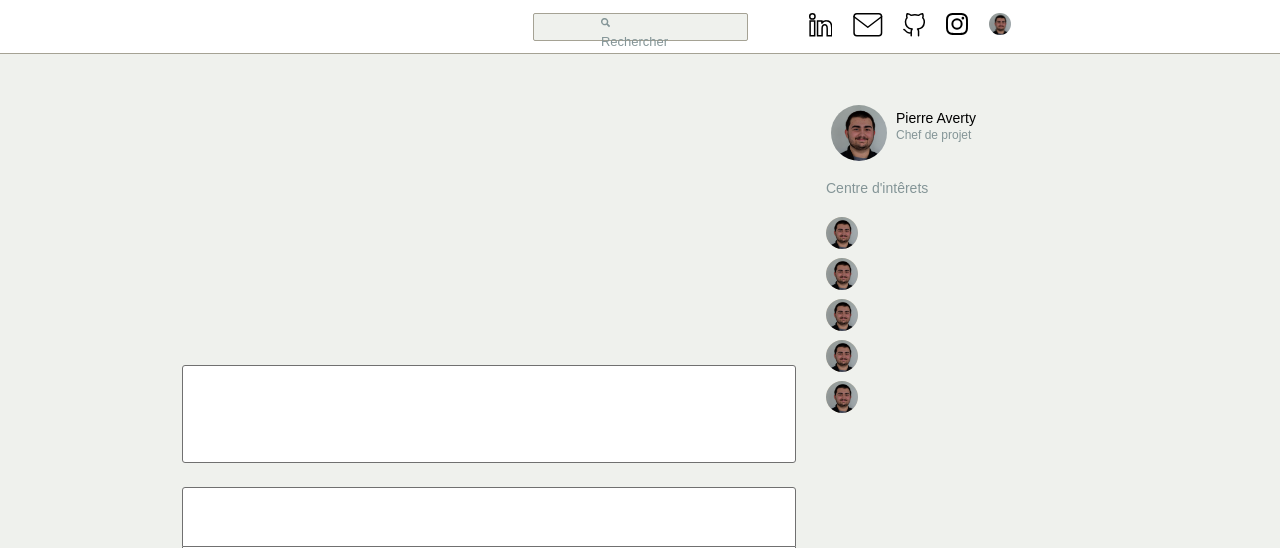
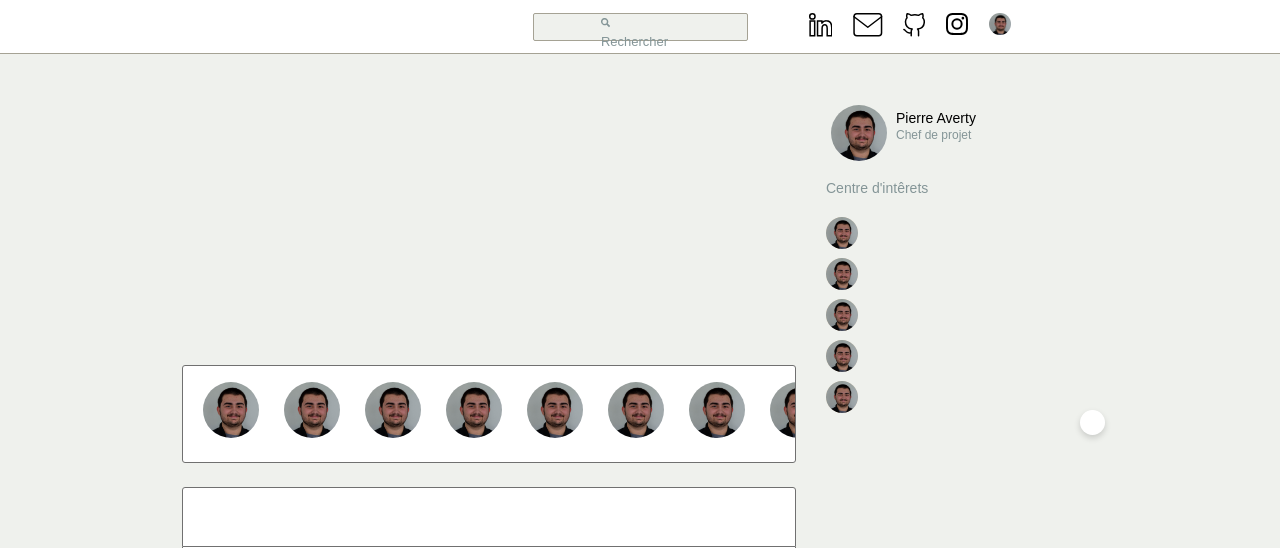
Before and after one commit to Shuitaa/cv_interactif, a PHP site: page / in a window 1280 px wide. Shown: the top 548 px of the page. Run offline with PHP 8.4, Linux system fonts and the light colour scheme; some web fonts are replaced.

Commit message:
ajout du slider

```diff
--- a/assets/app.css
+++ b/assets/app.css
@@ -36,18 +36,20 @@
     box-sizing: border-box;
 }
 
-body{
+body {
     background-color: #EFF1ED;
     margin: 0;
     font-family: 'Segoe UI Regular', sans-serif;
     position: absolute;
 }
-main{
+
+main {
     display: flex;
     width: 100vw;
     /* border: red solid; */
 }
-.header{
+
+.header {
     position: fixed;
     display: flex;
     background-color: #ffffff;
@@ -56,9 +58,11 @@ main{
     border-bottom: 1px solid #A5A294;
     justify-content: center;
     align-items: center;
+    z-index: 1000;
 
 }
-.search-bar{
+
+.search-bar {
     display: flex;
     cursor: text;
     width: 215px;
@@ -68,27 +72,32 @@ main{
     background-color: #EFF1ED;
     justify-content: center;
 }
-.search-content{
+
+.search-content {
     width: 78.25px;
     height: 14.23px;
     padding-bottom: 9px;
 }
-.search-text{
+
+.search-text {
     font-size: 13px;
     color: #849597;
 }
-.pp-container{
+
+.pp-container {
     border-radius: 50%;
     width: 22px;
     height: 22px;
 }
-.pp-container2{
+
+.pp-container2 {
     border-radius: 50%;
     width: 56px;
     height: 56px;
     margin: 5px;
 }
-.nav-icon{
+
+.nav-icon {
     position: absolute;
     display: flex;
     width: 201.9px;
@@ -96,7 +105,8 @@ main{
     left: 63.1822916667%;
     top: 13px;
 }
-.container{
+
+.container {
     display: flex;
     margin: auto;
 
@@ -106,24 +116,73 @@ main{
 }
 
 .skill-container {
+    display: flex;
+    padding-left: 20px;
     height: 98px;
     margin-bottom: 24px;
     border-radius: 3px;
+    padding-top: 16px;
+    padding-bottom: 16px;
+
+    overflow-X: hidden;
 }
 
-.experience-container{
+.skill-pp {
+    display: block;
+    height: 56px;
+    width: 56px;
+    margin-right: 25px;
+
+    border-radius: 50%;
+}
+
+.skill-content {
+    position: relative;
+}
+.button-next {
+    box-shadow: 0px 3px 6px rgba(0, 0, 0, 0.16);
+    position: absolute;
+    width: 25px;
+    height: 25px;
+    border-radius: 50%;
+    background-color: white;
+    top: 410px;
+    left: 1080px;
+    z-index: 100;
+    cursor: pointer;
+}
+.button-previous {
+    box-shadow: 0px 3px 6px rgba(0, 0, 0, 0.16);
+    display: none;
+    position: absolute;
+    width: 25px;
+    height: 25px;
+    border-radius: 50%;
+    background-color: white;
+    top: 410px;
+    left: 520px;
+    z-index: 100;
+    cursor: pointer;
+}
+
+.experience-container {
     padding-bottom: 80px;
 }
-.experience-header{
+
+.experience-header {
     height: 60px;
-    border-radius: 3px 3px 0 0 ;
+    border-radius: 3px 3px 0 0;
 }
 
 .experience-footer {
     height: 180px;
     border-radius: 0 0 3px 3px;
 }
-.skill-container,.experience-header,.experience-img,.experience-footer{
+
+.skill-container,
+.experience-header,
+.experience-img,
+.experience-footer {
     border: 1px solid #707070;
     width: 614px;
     background-color: white;
@@ -131,9 +190,10 @@ main{
 
 .experience-img {
     height: 600px;
-    border-bottom:0px;
+    border-bottom: 0px;
     border-top: 0px;
 }
+
 .section-container {
     position: -webkit-sticky;
     position: sticky;
@@ -144,33 +204,40 @@ main{
 
     /* border: solid yellow; */
 }
-a,a:visited{
+
+a,
+a:visited {
     text-decoration: none;
 }
-.name{
+
+.name {
     color: black;
     font-size: 14px;
     display: block;
     font-family: 'Segoe UI Regular Bold', sans-serif;
     margin-bottom: 2px;
 }
-.job{
+
+.job {
     display: block;
     margin: 0;
     font-size: 12px;
     color: #849597;
     font-weight: normal;
 }
-h2{
+
+h2 {
     color: #849597;
     font-weight: normal;
-    /* display: block; */
+    flex-direction: row;
 }
-.name-job-container{
+
+.name-job-container {
     position: relative;
     top: -60px;
     left: 70px;
 }
+
 .interest-title {
     padding: 0px;
     font-size: 14px;
@@ -180,17 +247,18 @@ h2{
     margin-bottom: 21px;
     top: -43px;
 }
-.interest-pp{
+
+.interest-pp {
     background-color: blanchedalmond;
     border-radius: 50%;
     width: 32px;
     margin-bottom: 5px;
     height: 32px;
 }
+
 .interest-container {
     position: relative;
     top: -43px;
     display: flex;
     flex-direction: column;
-
 }
--- a/assets/app.js
+++ b/assets/app.js
@@ -1,5 +1,14 @@
 "use strict";
 
 $(function(){
-    console.log("ya r ici")
+    $(".button-next").on("click",function(){
+        $(".button-previous").show();
+        $(".skill-content").css({"transform":"translateX(-240px)","transition":"transform 0.6s ease"});
+        $(".button-next").hide();
+    });
+    $(".button-previous").on("click",function(){
+        $(".button-next").show();
+        $(".skill-content").css({"transform":"translateX(0px)","transition":"transform 0.6s ease"})
+        $(".button-previous").hide();
+    });
 });
--- a/index.html
+++ b/index.html
@@ -62,8 +62,9 @@
                         <h2 class="job">Chef de projet</h2>
                     </div>
                 </header>
-
-                        <h2 class="interest-title">Centre d'intêrets</h2>
+                        <div>
+                            <h2 class="interest-title">Centre d'intêrets</h2>
+                        </div>
                         <div class="interest-container">
                             <div><img src="/img/pp2.jpg" alt="" class="interest-pp"></div>
                             <div><img src="/img/pp2.jpg" alt="" class="interest-pp"></div>
@@ -75,7 +76,64 @@
 
             </section>
 
-            <div class="skill-container"></div>
+            <div class="skill-container">
+
+
+                <div class="button-next"></div>
+                <div class="button-previous"></div>
+
+
+                <div>
+                    <div class="skill-content">
+                        <img src="/img/pp2.jpg" alt="" class="skill-pp">
+                    </div>
+                </div>
+                <div>
+                    <div class="skill-content">
+                        <img src="/img/pp2.jpg" alt="" class="skill-pp">
+                    </div>
+                </div>
+                <div>
+                    <div class="skill-content">
+                        <img src="/img/pp2.jpg" alt="" class="skill-pp">
+                    </div>
+                </div>
+                <div>
+                    <div class="skill-content">
+                        <img src="/img/pp2.jpg" alt="" class="skill-pp">
+                    </div>
+                </div>
+                <div>
+                    <div class="skill-content">
+                        <img src="/img/pp2.jpg" alt="" class="skill-pp">
+                    </div class="skill-content">
+                </div>
+                <div>
+                    <div class="skill-content">
+                        <img src="/img/pp2.jpg" alt="" class="skill-pp">
+                    </div>
+                </div>
+                <div>
+                    <div class="skill-content">
+                        <img src="/img/pp2.jpg" alt="" class="skill-pp">
+                    </div>
+                </div>
+                <div>
+                    <div class="skill-content">
+                        <img src="/img/pp2.jpg" alt="" class="skill-pp">
+                    </div>
+                </div>
+                <div>
+                    <div class="skill-content">
+                        <img src="/img/pp2.jpg" alt="" class="skill-pp">
+                    </div>
+                </div>
+                <div>
+                    <div class="skill-content">
+                        <img src="/img/pp2.jpg" alt="" class="skill-pp">
+                    </div>
+                </div>
+            </div>
 
             <article class="experience-container">
                 <header class="experience-header"></header>
```
Lines whose indentation alone changed are shown as unchanged.
